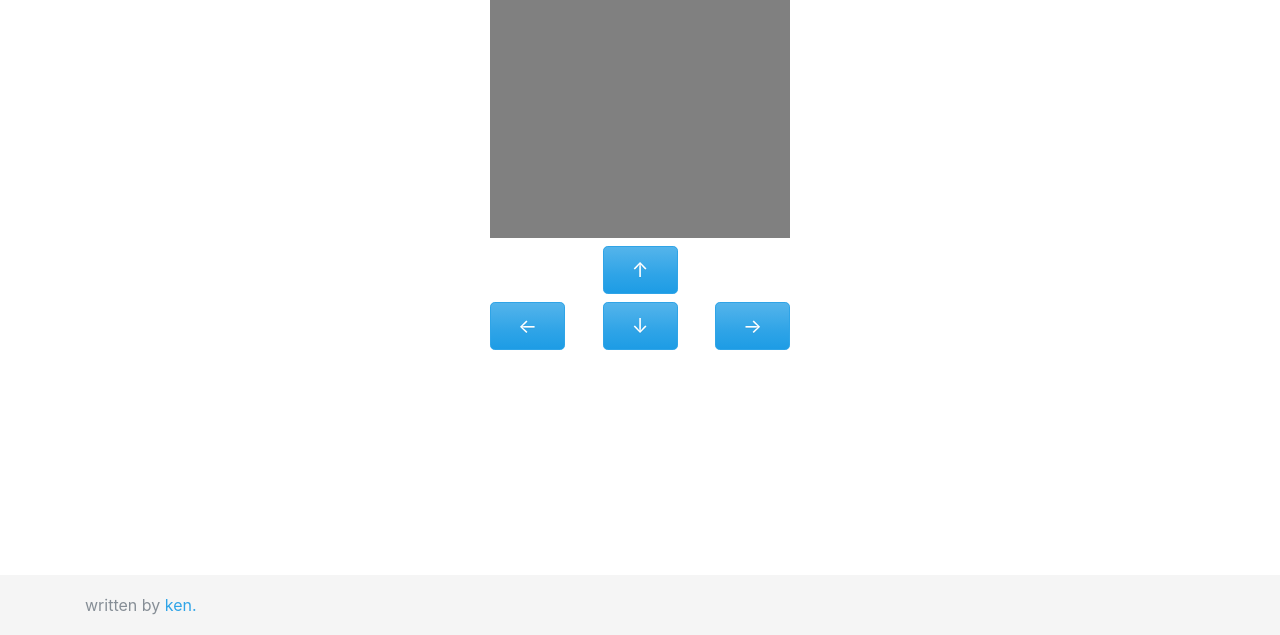
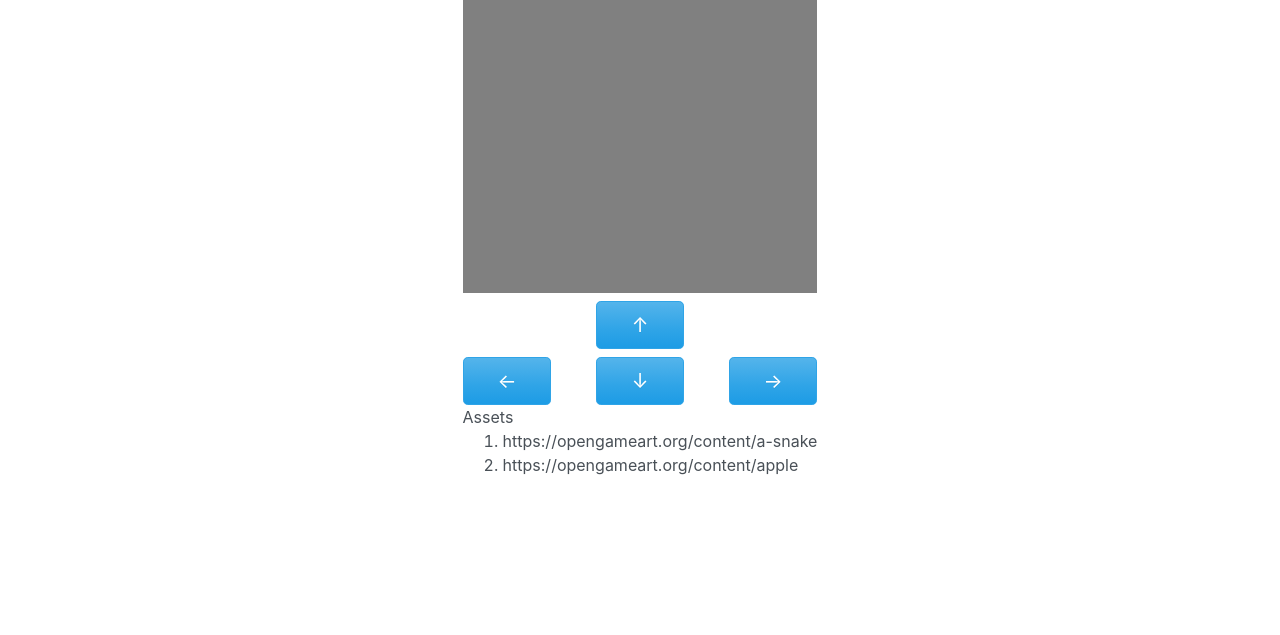
Before and after one commit to 49e94b8f256530dc0d41f740dfe8a4c1/snake, a website built with webpack: page src/html/index.html in a window 1280 px wide. Shown: the part 165-800 px from the top of the page. Built offline with nearby package versions, Linux system fonts and the light colour scheme; files whose address does not match are found by name.

Commit message:
Revert "Bugfix/Fix Layout (#8)"
This reverts commit 0e8c6a69b12f796e2142850dc1253eaca0d660c2.

```diff
--- a/src/html/index.html
+++ b/src/html/index.html
@@ -18,14 +18,6 @@
       }
       canvas {
         background: grey;
-      }
-      footer {
-        position: absolute;
-        bottom: 0;
-        width: 100%;
-        height: 60px;
-        line-height: 60px;
-        background-color: #f5f5f5;
       }
     </style>
   </head>
@@ -62,11 +54,7 @@
           <button id="start-btn" class="btn btn-sm btn-primary w-25 mb-2">
             Start
           </button>
-          <canvas
-            class="align-self-center"
-            id="playground"
-            style="max-width: 300px; min-height: 300px"
-          ></canvas>
+          <canvas id="playground" width="300" height="300"></canvas>
           <div class="d-flex justify-content-center mt-2">
             <button id="up-btn" class="btn btn-lg btn-primary w-25">
               &uarr;
@@ -83,18 +71,15 @@
               &rarr;
             </button>
           </div>
+          <div class="d-flex flex-column">
+            <span>Assets</span>
+            <ol>
+              <li>https://opengameart.org/content/a-snake</li>
+              <li>https://opengameart.org/content/apple</li>
+            </ol>
+          </div>
         </div>
       </div>
     </div>
-    <footer>
-      <div class="container">
-        <span class="text-muted"
-          >written by
-          <a href="https://github.com/49e94b8f256530dc0d41f740dfe8a4c1"
-            >ken.</a
-          ></span
-        >
-      </div>
-    </footer>
   </body>
 </html>
```
